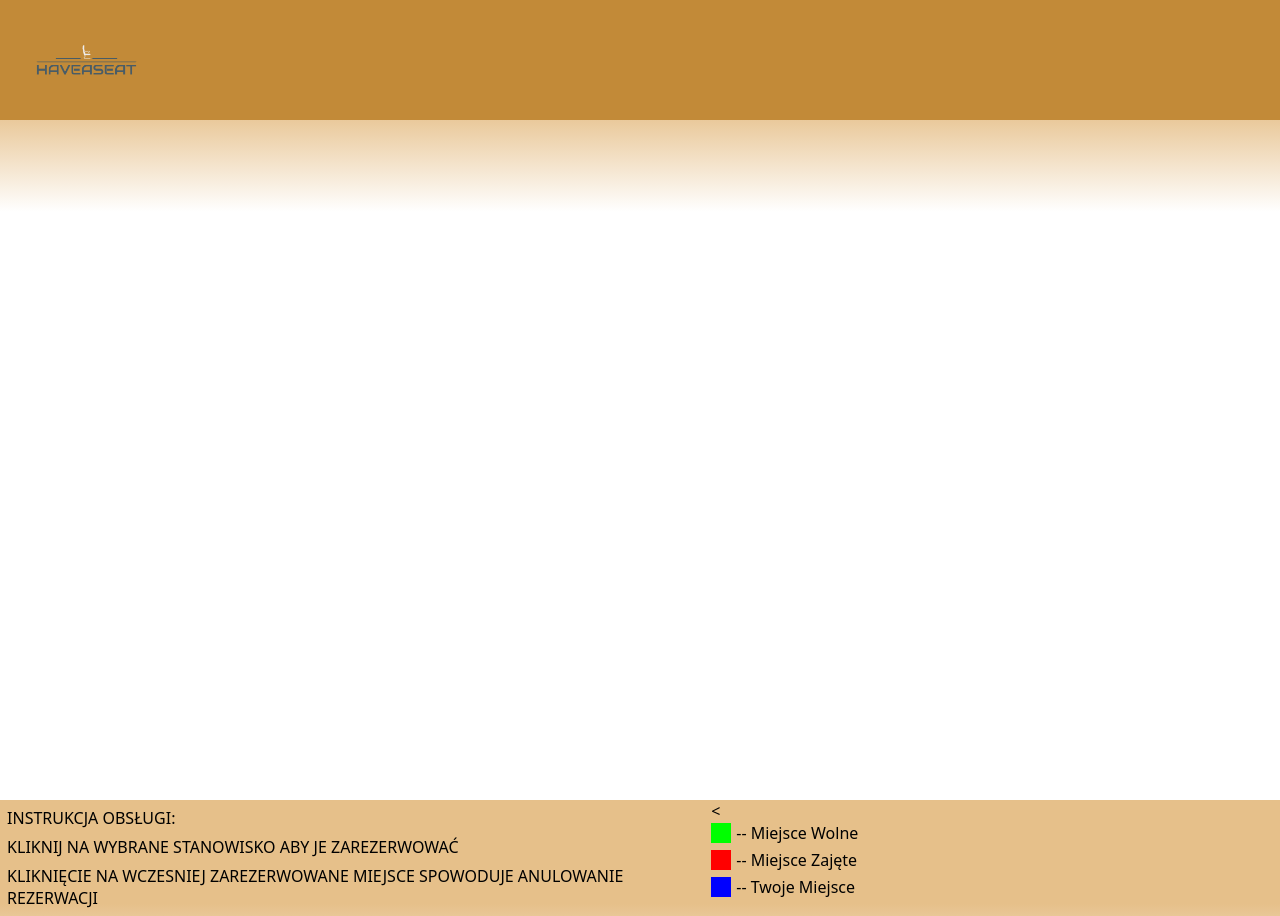
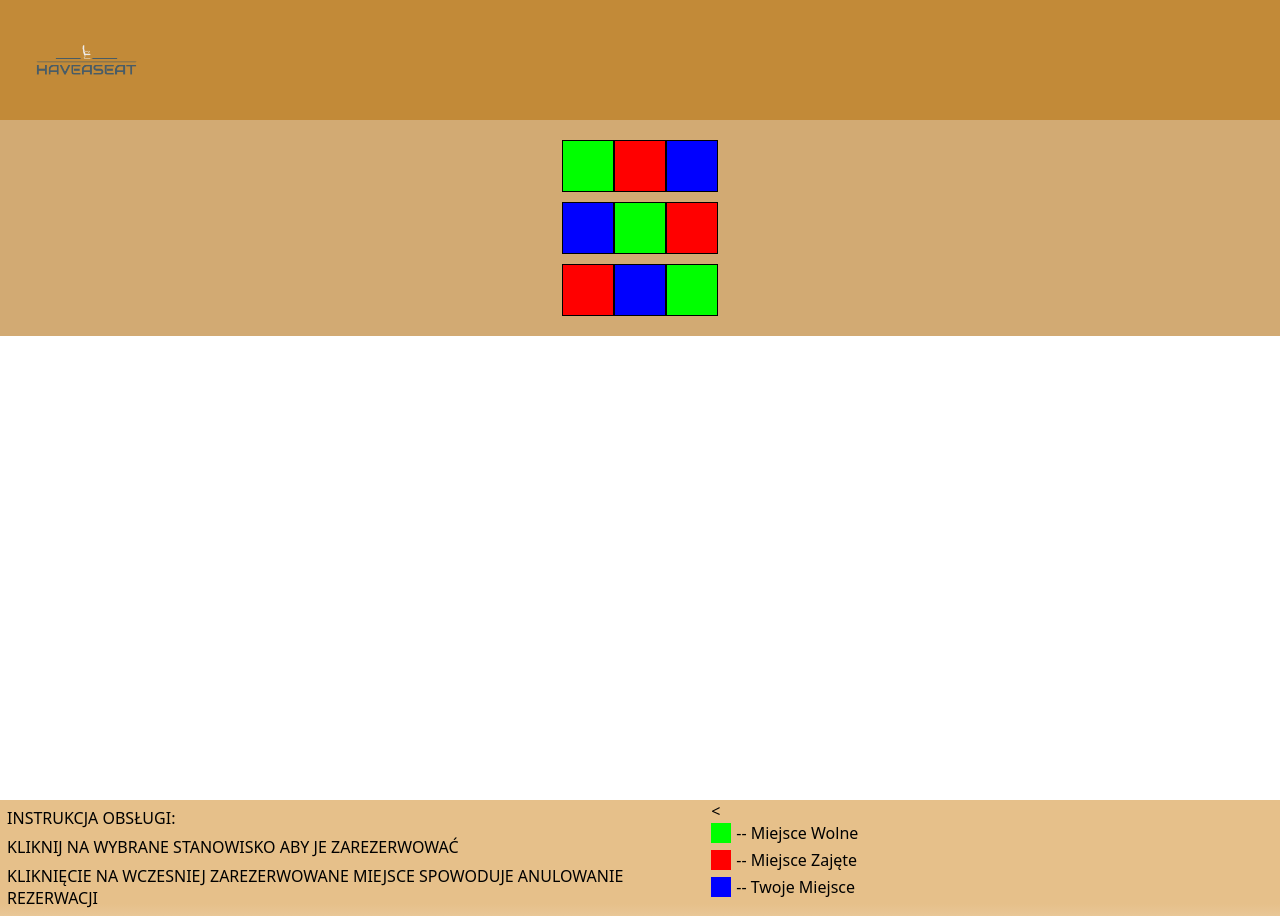
Before and after one commit to HaveASeat-Sagra/HaveASeat-frontend, an Angular app in the folder HaveASeat/: page / in a window 1280 px wide. Built offline with nearby package versions, Linux system fonts and the light colour scheme.

Commit message:
mapa works(ledwo)
dziala ale jak trytytka po 10 latach na słońcu

```diff
--- a/HaveASeat/src/app/app.component.html
+++ b/HaveASeat/src/app/app.component.html
@@ -1,2 +1,3 @@
 <app-header ></app-header>
+<app-mapa></app-mapa>
 <app-footer></app-footer>
--- a/HaveASeat/src/app/app.component.ts
+++ b/HaveASeat/src/app/app.component.ts
@@ -2,10 +2,12 @@ import { Component } from '@angular/core';
 import { RouterOutlet } from '@angular/router';
 import { HeaderComponent } from './header/header.component';
 import { FooterComponent } from './footer/footer.component';
+import { MapaComponent } from './mapa/mapa.component';
+import { CommonModule } from '@angular/common';
 @Component({
   selector: 'app-root',
   standalone: true,
-  imports: [RouterOutlet, HeaderComponent, FooterComponent],
+  imports: [RouterOutlet, HeaderComponent, FooterComponent, MapaComponent],
   templateUrl: './app.component.html',
   styleUrl: './app.component.css'
 })
--- a/HaveASeat/src/app/footer/footer.component.css
+++ b/HaveASeat/src/app/footer/footer.component.css
@@ -11,7 +11,7 @@ p{
 }
 .wrapper{
     display: flex;
-    font-family: system-ui, -apple-system, BlinkMacSystemFont, 'Segoe UI', Roboto, Oxygen, Ubuntu, Cantarell, 'Open Sans', 'Helvetica Neue', sans-serif;
+    font-family: system-ui, -apple-system, BlinkMacSystemFont, 'Segoe UI', Roboto, Oxygen, Ubuntu, Cantarell, 'Open Sans', 'Helvetica Neue', sans-serifx;
 
 }
 .legend {
--- /dev/null
+++ b/HaveASeat/src/app/mapa/mapa.component.css
@@ -0,0 +1,32 @@
+.room {
+    display: grid;
+    gap: 10px;
+    padding: 20px;
+    background-color: #d2aa73;
+    justify-content: center;
+  }
+
+  .row {
+    display: flex;
+  }
+
+  .place {
+    width: 50px;
+    height: 50px;
+    border: 1px solid #000;
+  }
+
+  .free {
+    background-color: #00ff00;
+  }
+  .free:hover{
+    background-color: darkgreen;
+  }
+
+  .reserved {
+    background-color: #ff0000;
+  }
+
+  .yours {
+    background-color: #0000ff;
+  }
--- /dev/null
+++ b/HaveASeat/src/app/mapa/mapa.component.html
@@ -0,0 +1,5 @@
+<div class="room">
+    <div class="row" *ngFor="let row of map">
+      <div class="place" *ngFor="let place of row" [ngClass]="place.status"></div>
+    </div>
+  </div>
--- /dev/null
+++ b/HaveASeat/src/app/mapa/mapa.component.ts
@@ -0,0 +1,31 @@
+import { Component } from '@angular/core';
+import { CommonModule } from '@angular/common';
+
+@Component({
+  selector: 'app-mapa',
+  standalone: true,
+  imports: [CommonModule],
+  templateUrl: './mapa.component.html',
+  styleUrl: './mapa.component.css'
+})
+export class MapaComponent {
+
+  //to są testy na razie prosze nie bic pls <3333
+  map = [
+    [
+      { status: 'free' },
+      { status: 'reserved' },
+      { status: 'yours' }
+    ],
+    [
+      { status: 'yours' },
+      { status: 'free' },
+      { status: 'reserved' }
+    ],
+    [
+      { status: 'reserved' },
+      { status: 'yours' },
+      { status: 'free' }
+    ]
+  ];
+}
```
Also changed, not shown: 1 other file (tests, documents, lock files or other folders).
